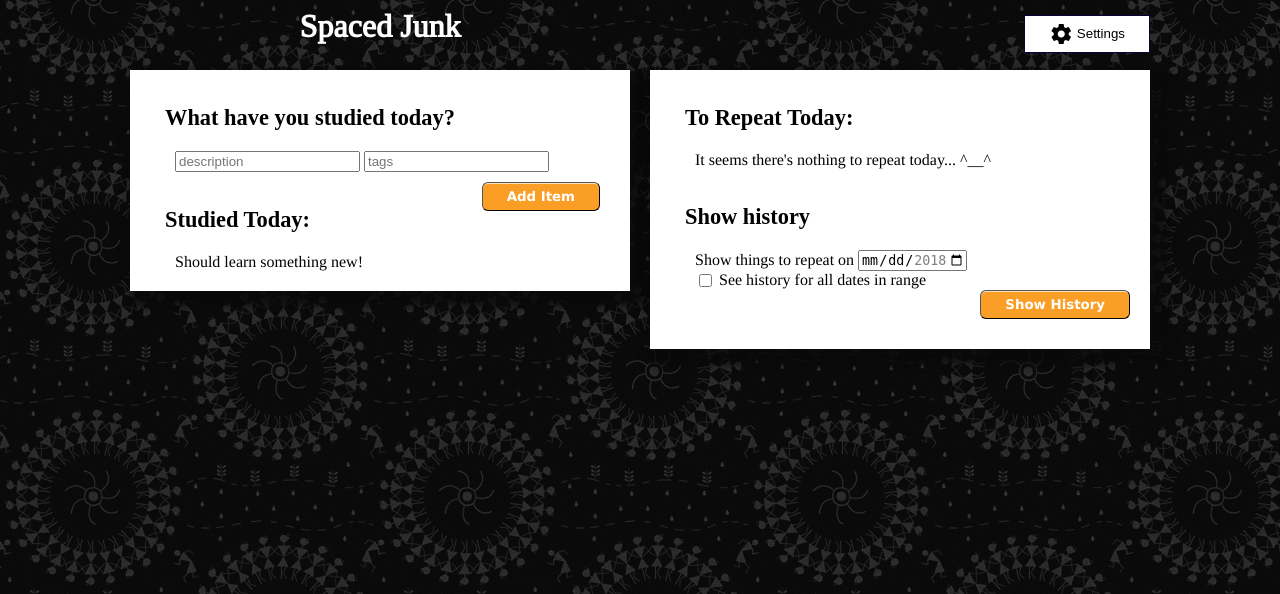
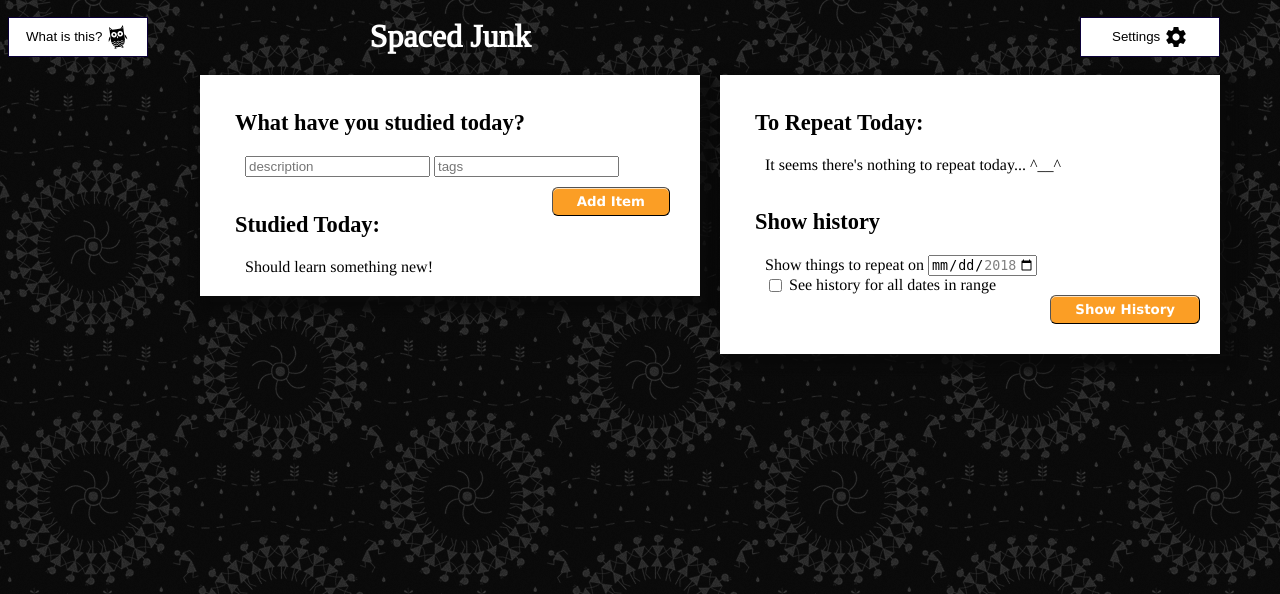
Before and after one commit to nekneka/spaced-repetition, a Flask app: template src/templates/spaced_repetition.html in a window 1280 px wide. Shown: the top 594 px of the page. Run offline with Flask 2, Linux system fonts and the light colour scheme; the template is opened without the code that fills it, so the values that code supplies are empty; some web fonts are replaced.

Commit message:
add what is it button

```diff
--- a/src/static/grid.css
+++ b/src/static/grid.css
@@ -4,10 +4,10 @@
     grid-row-gap: 10px;
 
     grid-template-areas:
-        "header"
-        "settings"
-        "add-item"
-        "repeat-items"
+        "header        header"
+        "what-is       settings"
+        "add-item      add-item"
+        "repeat-items  repeat-items"
         ;
 }
 
@@ -16,8 +16,8 @@
         grid-template-columns: auto 300px 300px auto;
 
         grid-template-areas:
-          " .   header      settings       . "
-          " .   add-item    repeat-items   . "
+          " what-is   header      settings       . "
+          " .         add-item    repeat-items   . "
         }
     }
 
@@ -32,9 +32,15 @@
         grid-template-columns: auto 500px 500px auto;
 
         grid-template-areas:
-          " .   header      settings       . "
-          " .   add-item    repeat-items   . "
+          " what-is   header      settings       . "
+          " .         add-item    repeat-items   . "
     }
+}
+
+.grid-item-what-is-it {
+    grid-area: what-is;
+    justify-self: start;
+    align-self: center;
 }
 
 .grid-item-header{
--- a/src/static/spare_styles.css
+++ b/src/static/spare_styles.css
@@ -35,7 +35,7 @@ body {
 .white-header {
     color: white;
     font-size: 2em;
-    margin: 0 0 15px 0;
+    margin: 10px 0 10px 0;
     font-weight: bold;
 }
 
@@ -70,11 +70,12 @@ vertical-align:middle;
 	cursor:pointer;
 	color:#000000;
 	font-family:Arial;
-	padding:6px 24px;
 	text-decoration:none;
+	width: 140px;
+	height: 40px;
 }
 .header-button:hover {
-	background-color:#f6f6f6;
+	background-color:#f0f0f0;
 }
 .header-button:active {
 	position:relative;
@@ -136,7 +137,7 @@ vertical-align:middle;
 .added_days_ago {
     font-size: 0.8em;
     float: right;
-    margin-top: 6px;
+    margin-top: 4px;
 }
 
 hr {
@@ -149,3 +150,14 @@ hr {
 .checkbox {
     vertical-align: -2px;
 }
+
+.what-icon {
+    background: url(doodle.svg) no-repeat right;
+    background-size: contain;
+    cursor: pointer;
+    display: inline-block;
+    height: 24px;
+    width: 24px;
+    line-height: 24px;
+    vertical-align: middle;
+}
--- a/src/templates/spaced_repetition.html
+++ b/src/templates/spaced_repetition.html
@@ -4,13 +4,18 @@
 
 <div class="grid-container">
 
+  <button class="grid-item-what-is-it header-button">
+    <span>What is this?</span>
+    <span class="what-icon" ></span>
+  </button>
+
   <div class="grid-item-header white-header">
       Spaced Junk
   </div>
 
   <button class="grid-item-settings header-button">
+    <span>Settings</span>
     <i class="material-icons" >settings</i>
-    <span>Settings</span>
   </button>
 
   <!--add what was learned-->
@@ -32,7 +37,8 @@
         Studied Today:
       </div>
 
-        <div class="left-padded learn-something-new"
+        <div class="left-padded"
+             id="learn-something-new"
              {% if result.today %}
                 hidden
              {% endif %}>
```
Also changed, not shown: src/static/doodle.svg (added).
